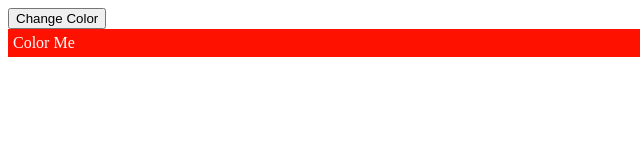
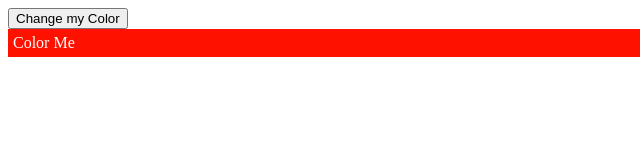
Before and after one commit to StingerWolf/JavaScript, a plain HTML site: page index.html in a window 1280 px wide. Shown: the full height of the page, 0-640 px from the left. Drawn offline with Linux system fonts and the light colour scheme.

Commit message:
second commit

```diff
--- a/index.html
+++ b/index.html
@@ -7,7 +7,7 @@
     <title>Git</title>
 </head>
 <body>
-    <button id="click" onclick="colorChange();">Change Color</button>
+    <button id="click" onclick="colorChange();">Change my Color</button>
     <div id="colored" style="background-color: #f10; color: #fff; padding: 5px">Color Me</div>
     <script src="script.js"></script>
 </body>
```
Also changed, not shown: test/test.html (deleted, +0 -1 lines).
